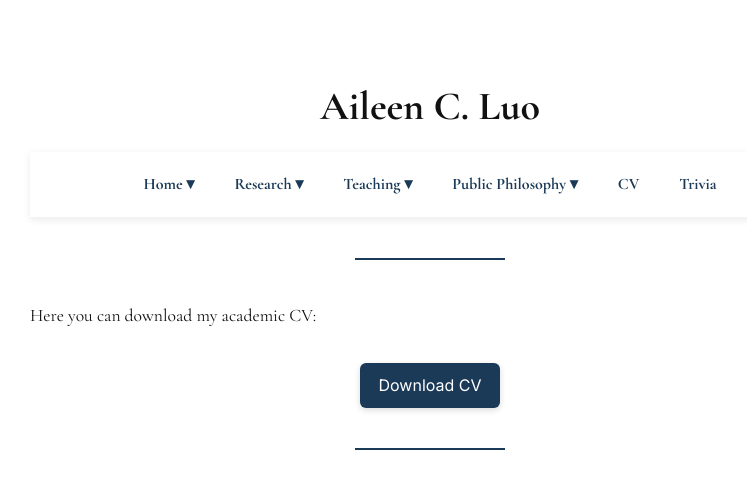
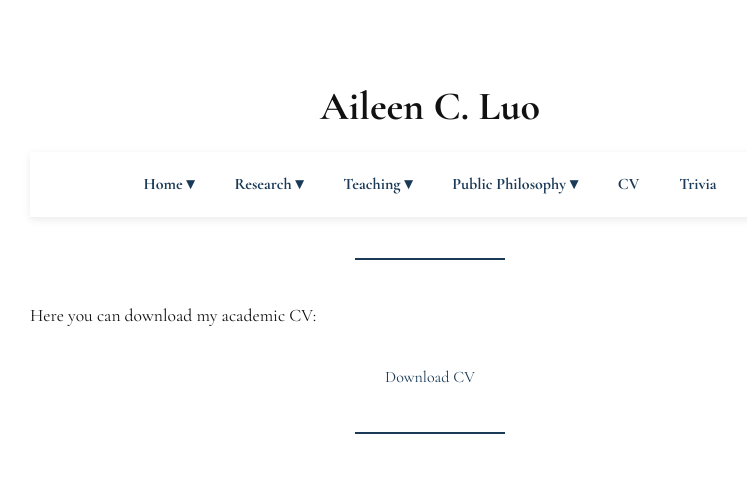
Before and after one commit to aileencluo/aileencluo.github.io, a Jekyll site: the page built from cv.md, in a window 1280 px wide. Shown: the top 489 px of the page, without its empty margins (210-957 px from the left). Built offline with Jekyll 4.4.1, drawn with Linux system fonts in a browser that asks for light colours.

Commit message:
Update style.css

```diff
--- a/assets/css/style.css
+++ b/assets/css/style.css
@@ -508,33 +508,7 @@ h2[id] {
   transform: translateY(1px);
 }
 
-/* Unified button style (shared with Ask a Philosopher) */
-.ask-btn {
-  display: inline-block;
-  padding: 8px 18px;
-  font-family: 'Inter', sans-serif;
-  font-size: 1em;
-  font-weight: 500;
-  color: #fff;
-  background-color: var(--brand);
-  border: none;
-  border-radius: 6px;
-  text-decoration: none;
-  cursor: pointer;
-  transition: all 0.25s ease;
-  box-shadow: 0 2px 6px rgba(0, 0, 0, 0.15);
-}
 
-.ask-btn:hover {
-  background-color: var(--accent);
-  box-shadow: 0 3px 8px rgba(0, 0, 0, 0.2);
-  transform: translateY(-1px);
-}
-
-.ask-btn:active {
-  transform: translateY(0);
-  box-shadow: 0 2px 5px rgba(0, 0, 0, 0.1);
-}
 
 
 
```
